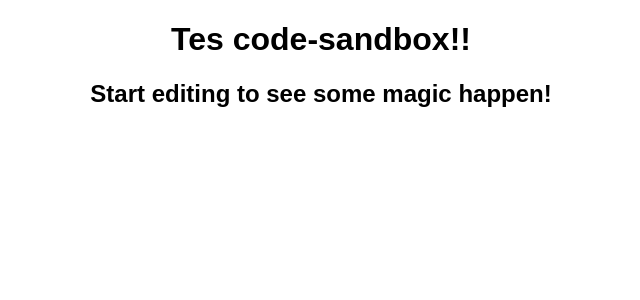
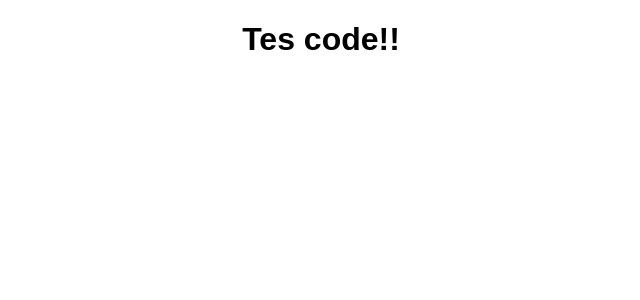
Before and after one commit to frans250k/robo2, a React (Create React App) app: page / in a window 1280 px wide. Shown: the top 300 px of the page, without its empty margins (319-959 px from the left). Built offline with nearby package versions, Linux system fonts and the light colour scheme.

Commit message:
tambah component

```diff
--- a/src/App.js
+++ b/src/App.js
@@ -4,8 +4,7 @@ import "./styles.css";
 export default function App() {
   return (
     <div className="App">
-      <h1>Tes code-sandbox!!</h1>
-      <h2>Start editing to see some magic happen!</h2>
+      <h1>Tes code!!</h1>
     </div>
   );
 }
```
